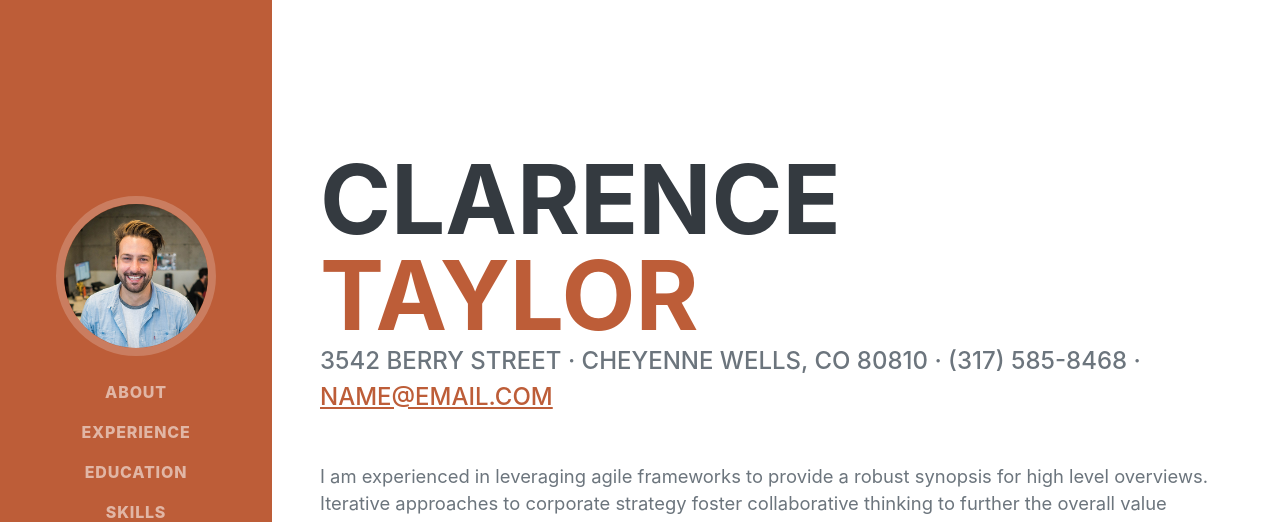
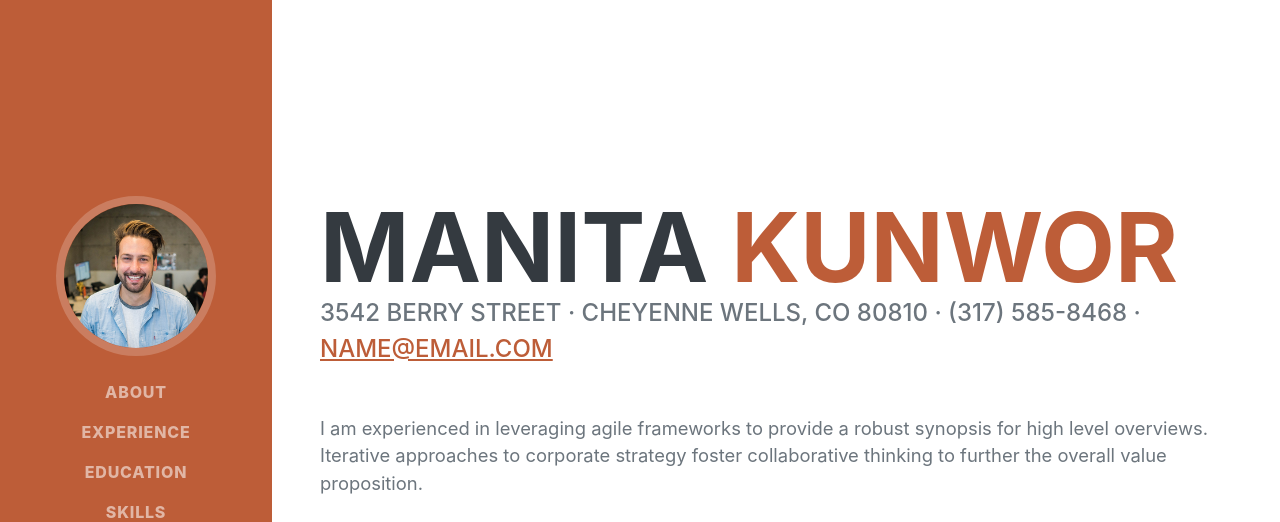
Before and after one commit to mkunwor/portfolio-template, a plain HTML site: page index.html in a window 1280 px wide. Shown: the top 522 px of the page. Drawn offline with nearby package versions, Linux system fonts and the light colour scheme; a web font is replaced by a local one.

Commit message:
name changed

```diff
--- a/index.html
+++ b/index.html
@@ -40,8 +40,8 @@
             <section class="resume-section" id="about">
                 <div class="resume-section-content">
                     <h1 class="mb-0">
-                        Clarence
-                        <span class="text-primary">Taylor</span>
+                        Manita
+                        <span class="text-primary">Kunwor</span>
                     </h1>
                     <div class="subheading mb-5">
                         3542 Berry Street · Cheyenne Wells, CO 80810 · (317) 585-8468 ·
```
